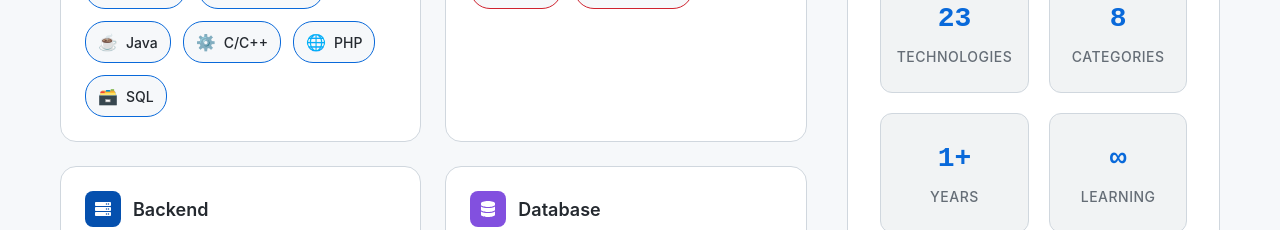
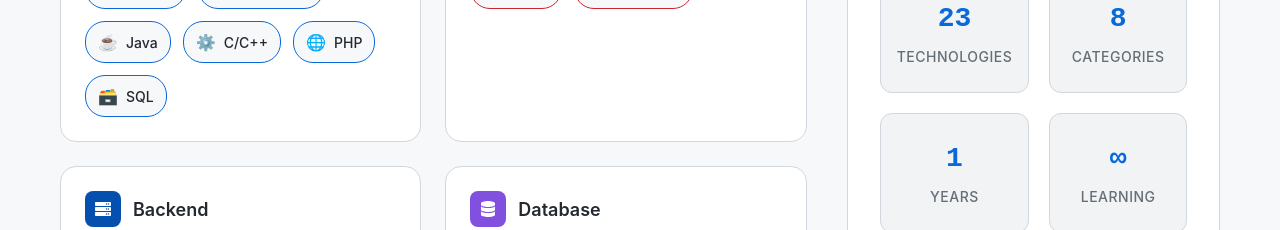
Before and after one commit to veeuu/Portfolio, a React (Create React App) app: page / in a window 1280 px wide. Shown: the part 2160-2390 px from the top of the page. Built offline with nearby package versions, Linux system fonts and the light colour scheme.

Commit message:
changed resume

```diff
--- a/src/components/Hero.js
+++ b/src/components/Hero.js
@@ -4,7 +4,7 @@ import { SiFiverr } from "react-icons/si";
 import "../App.css";
 
 import profile from "../assets/PROFILE.jpg";
-import resume from "../assets/Vidhisha_Resume.pdf";
+import resume from "../assets/Vidhisha_Resume(new).pdf";
 
 const Hero = () => {
   const [typedText, setTypedText] = useState("");
--- a/src/components/Skills.js
+++ b/src/components/Skills.js
@@ -114,7 +114,7 @@ const Skills = () => {
                   <span className="stat-label">Categories</span>
                 </div>
                 <div className="stat-item">
-                  <span className="stat-number">1+</span>
+                  <span className="stat-number">1</span>
                   <span className="stat-label">Years</span>
                 </div>
                 <div className="stat-item">
```
Also changed, not shown: 1 other file (tests, documents, lock files or other folders).
